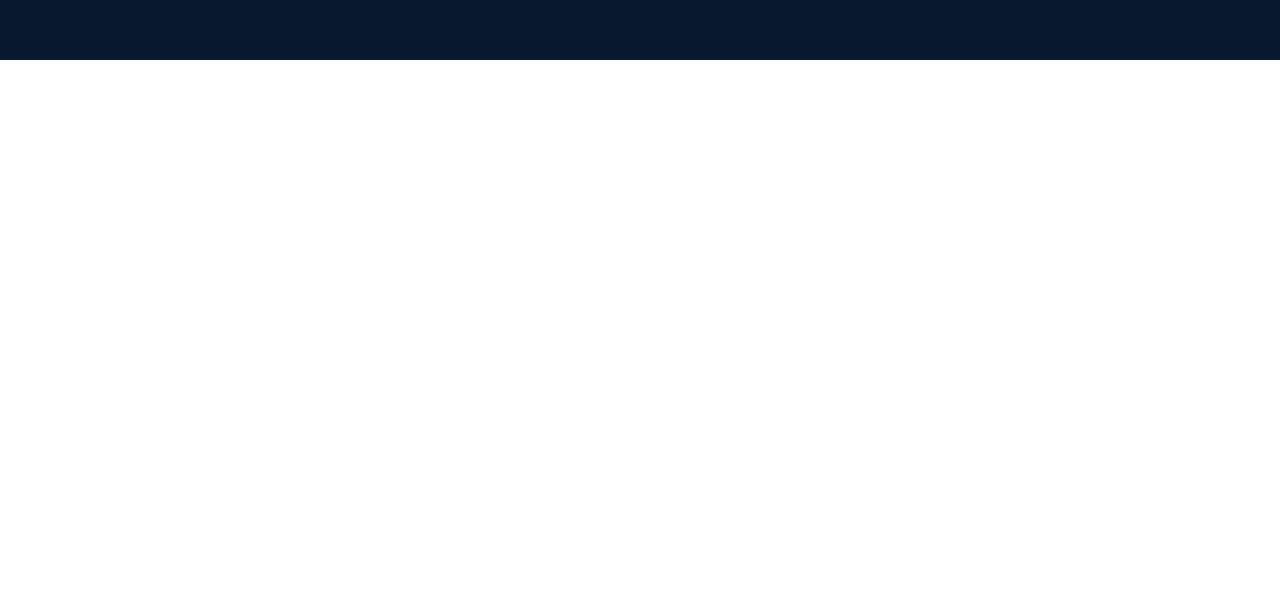
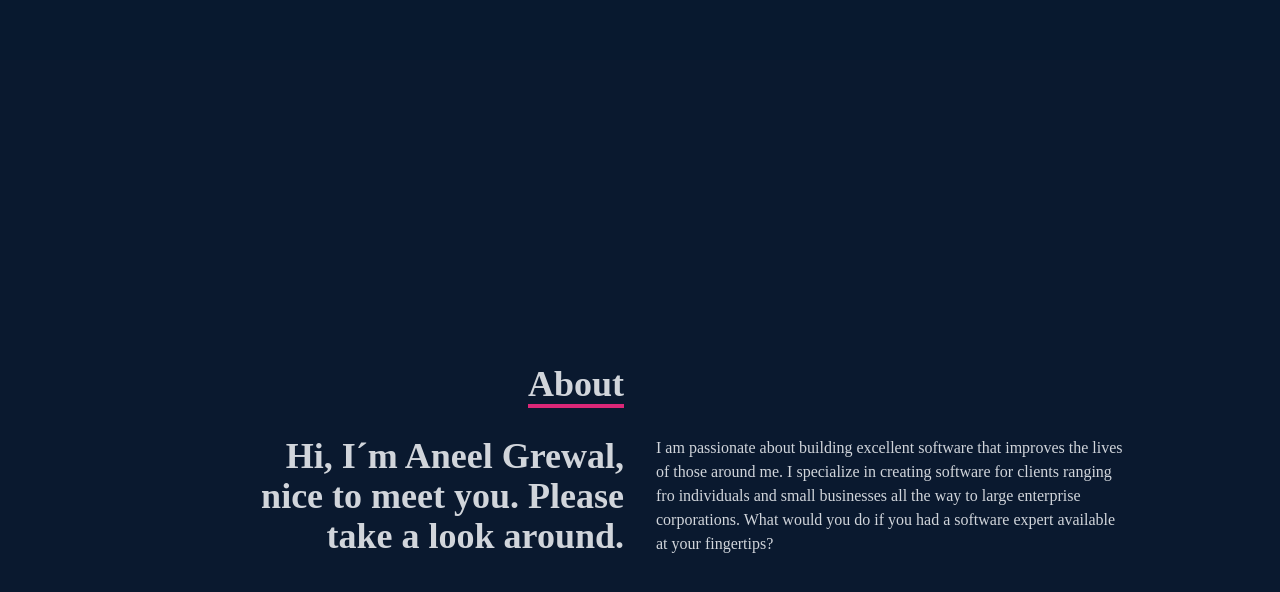
Before and after one commit to Grewal009/portfolio-react-app, a React (Create React App) app: page / in a window 1280 px wide. Shown: the part 740-1332 px from the top of the page. Before the commit the page ends 800 px from the top, so only its background shows below. Built offline with nearby package versions, Linux system fonts and the light colour scheme.

Commit message:
about component created

```diff
--- a/src/App.js
+++ b/src/App.js
@@ -1,3 +1,4 @@
+import About from "./components/About";
 import Home from "./components/Home";
 import Navbar from "./components/Navbar";
 
@@ -6,6 +7,7 @@ function App() {
     <div>
       <Navbar />
       <Home />
+      <About />
     </div>
   );
 }
--- /dev/null
+++ b/src/components/About.js
@@ -0,0 +1,28 @@
+
+
+const  About = () => {
+
+    return(
+        <div name="about" className="w-full h-screen bg-[#0a192f] text-gray-300">
+            <div className="flex flex-col justify-center items-center w-full h-full">
+                <div className="max-w-[1000px] w-full grid grid-cols-2 gap-8">
+                    <div className="sm:text-right pb-8 pl-4">
+                        <p className="text-4xl font-bold inline border-b-4 border-pink-600">About</p>
+                    </div>
+                    <div></div>
+            </div>
+            <div className="max-w-[1000px] w-full grid sm:grid-cols-2 gap-8 px-4 ">
+                        <div>
+                            <p className="sm:text-right text-4xl font-bold lg:pl-20">Hi, I´m Aneel Grewal, nice to meet you. Please take a look around.</p>
+                        </div>
+                        <div>
+                            <p>I am passionate about building excellent software that improves the lives of those around me. I specialize in creating software for clients ranging fro individuals and small businesses all the way to large enterprise corporations. What would you do if you had a software expert available at your fingertips?</p>
+                        </div>
+                    </div>
+                </div>
+
+        </div>
+    )
+}
+
+export default About;
```
